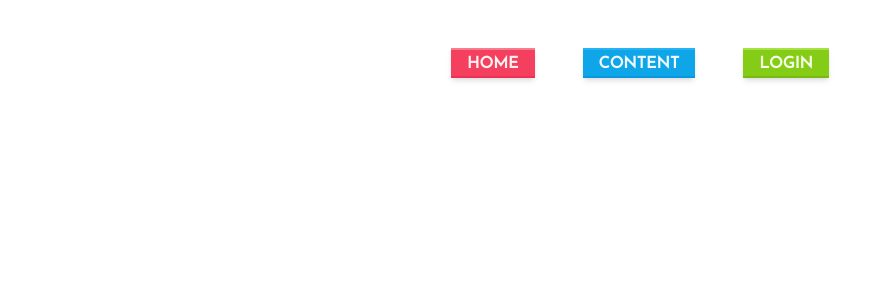
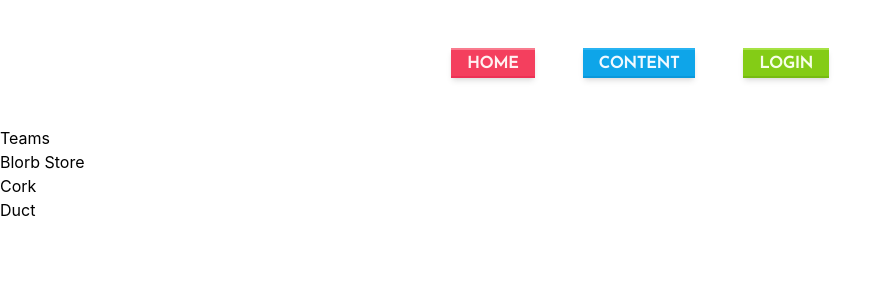
Before and after one commit to stujmar/pwa-playground, a React (Create React App) app: page /teams in a window 1280 px wide. Before the commit this address had no page. Shown: the top 300 px of the page, without its empty margins (0-892 px from the left). Built offline with nearby package versions, Linux system fonts and the light colour scheme.

Commit message:
[sm] was able to map a list of the invoices in the teams route

```diff
--- a/src/App.js
+++ b/src/App.js
@@ -31,7 +31,7 @@ function App() {
             <Route path="one" element={<HomeOne />} />
             <Route path="two" element={<HomeTwo />} />
           </Route>
-          <Route path="/team" element={<Teams data={invoices} />}>
+          <Route path="/teams" element={<Teams data={invoices} />}>
 
             <Route path=":teamId" element={<Team />} />
             <Route path="new" element={<NewTeamForm />} />
--- a/src/components/teams/Teams.js
+++ b/src/components/teams/Teams.js
@@ -1,8 +1,17 @@
-import React from 'react';
+import React, { useEffect, useState } from 'react';
 
-const Teams = () => {
+const Teams = ({data}) => {
+
+  const [invoices, setInvoices] = useState([]);
+  useEffect(() => {
+    setInvoices(data.map((item) => {
+      return <p>{item.name}</p>
+    }));
+  },[data]);
   return (
-    <div>Teams</div>
+    <div>Teams
+      <p>{invoices}</p>
+    </div>
   )
 }
 
```
